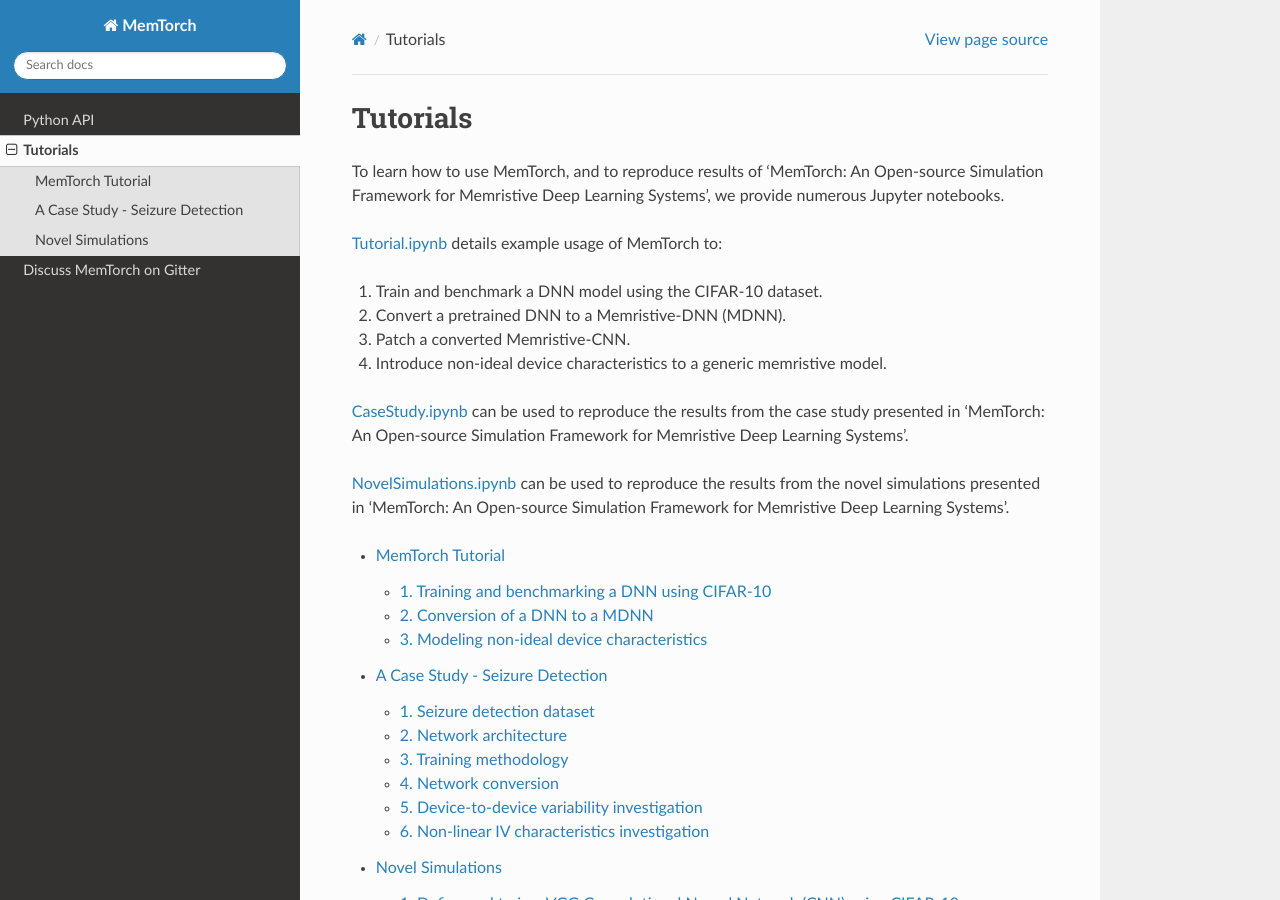
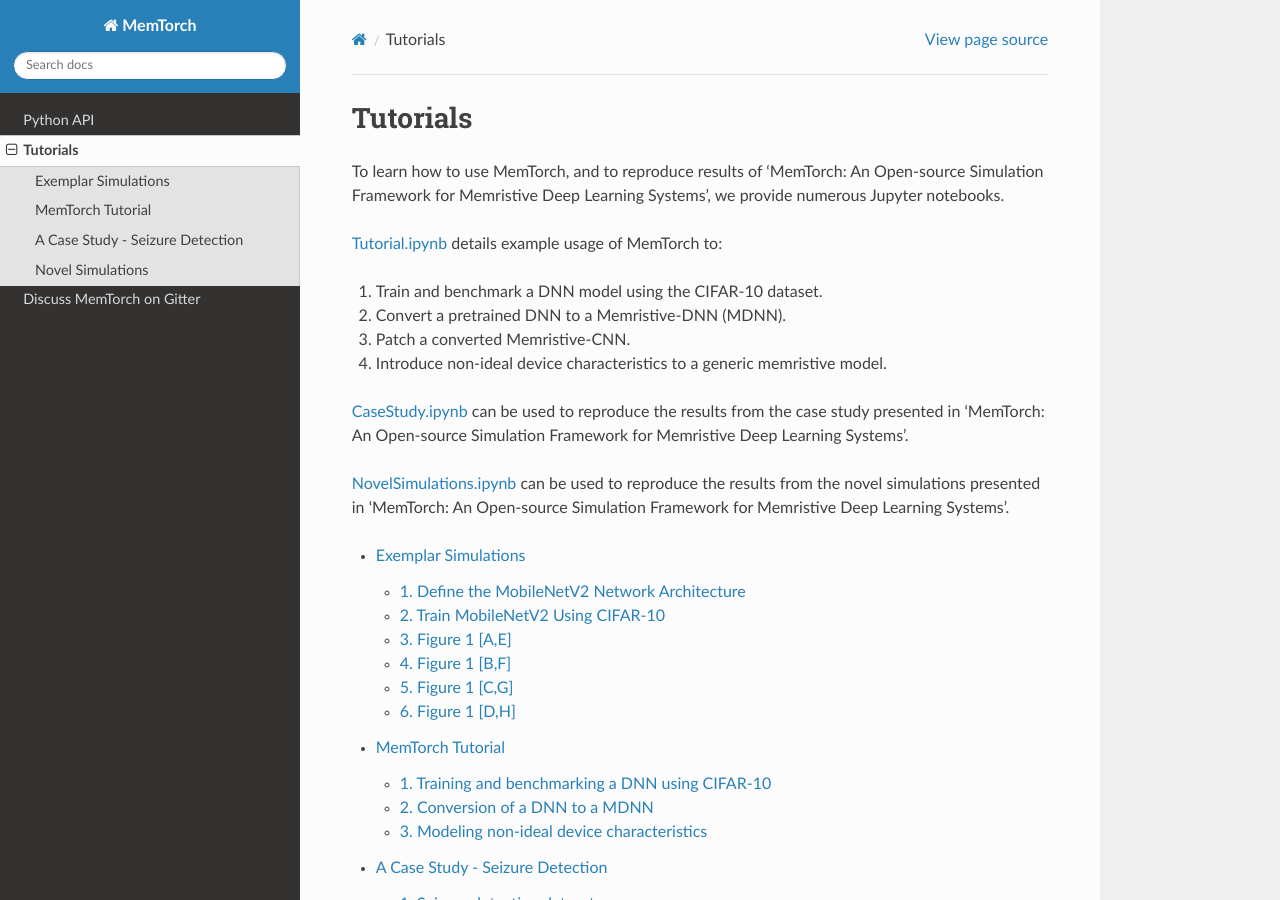
Before and after one commit to coreylammie/MemTorch, a Sphinx documentation site: the page built from docs/tutorials.rst, in a window 1280 px wide and 900 px high. Built offline with Sphinx 7.4.7 and the Read the Docs theme 2.0.0, drawn with Linux system fonts in a browser that asks for light colours.

Commit message:
Added Exemplar Simulations

```diff
--- a/docs/tutorials.rst
+++ b/docs/tutorials.rst
@@ -17,6 +17,7 @@
 .. toctree::
    :maxdepth: 2
 
+   Exemplar_Simulations.ipynb
    Tutorial.ipynb
    CaseStudy.ipynb
    NovelSimulations.ipynb
```
Also changed, not shown: docs/Exemplar_Simulations.ipynb (added), 3 other files.
